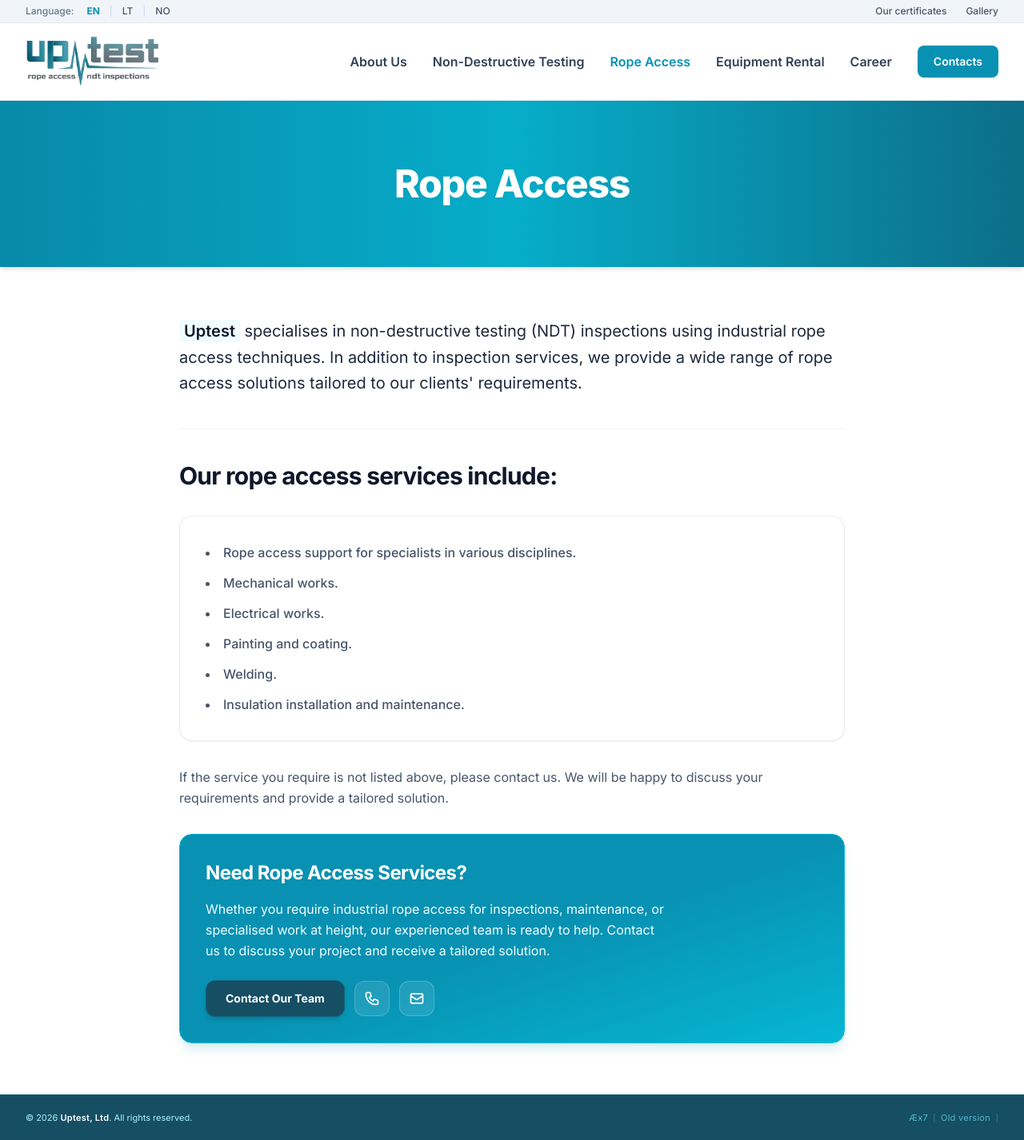
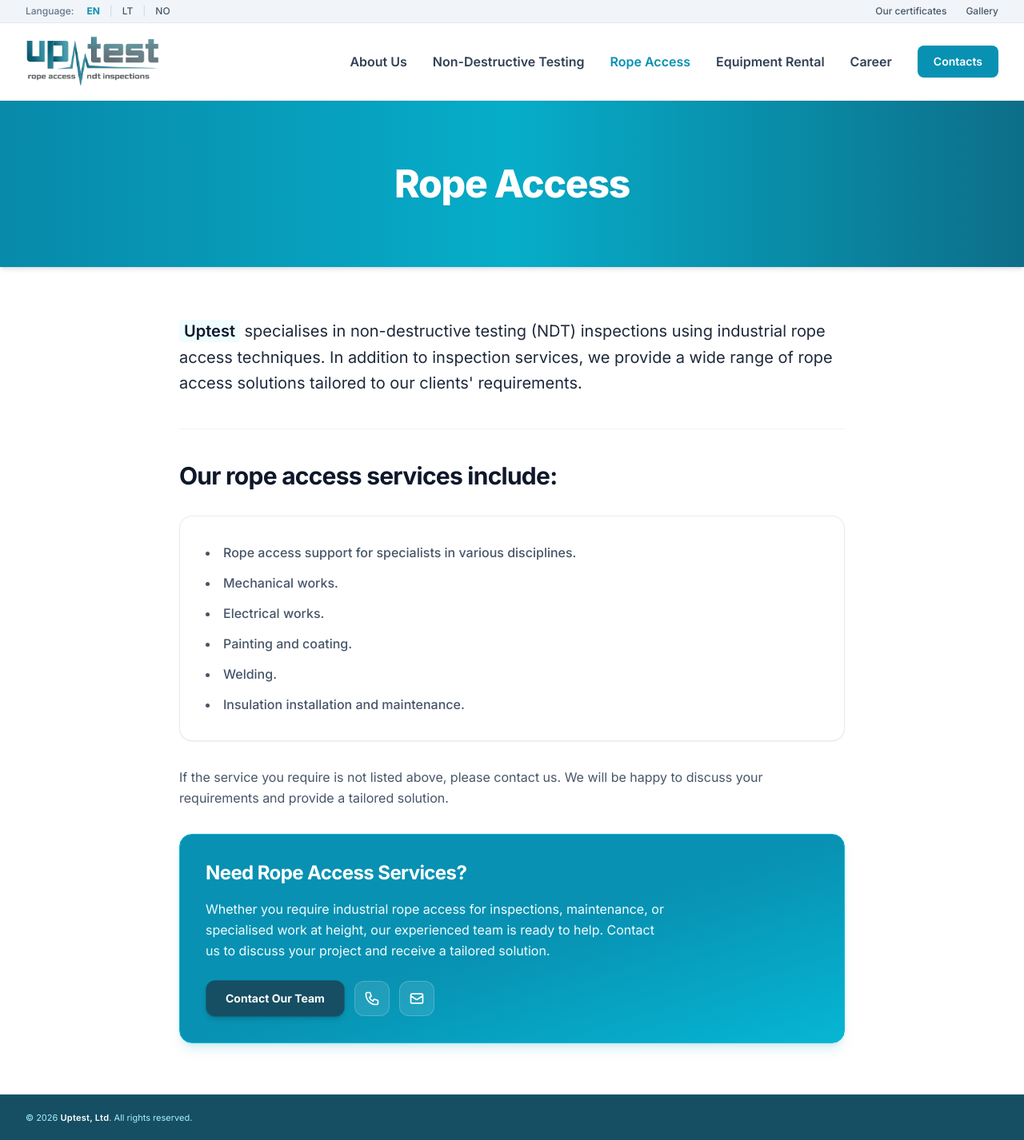
Before and after one commit to mruslys/uptest.no, a Jekyll site: the page built from rope-access/index.html, in a window 1280 px wide. Shown: the whole page at 80% size. Built offline with Jekyll 4.4.1, drawn with Linux system fonts in a browser that asks for light colours; nearby versions of some CDN libraries.

Commit message:
Update footer.html

```diff
--- a/_includes/footer.html
+++ b/_includes/footer.html
@@ -5,7 +5,7 @@
             © 2026 <strong class="text-white font-semibold tracking-wide">{{ data.common[page.lang].company }}</strong>. {{ data.common[page.lang].rights }}
         </p>
 
-        <div class="flex items-center gap-1.5 text-[11px] text-brand-300/60">
+        <div class="hidden flex items-center gap-1.5 text-[11px] text-brand-300/60">
             <span class="hidden font-light">{{ data.common[page.lang].rebuilt_by }}</span>
             <a href="https://xn--x7-1ia.com" target="_blank" rel="noopener noreferrer" class="text-brand-300/70 hover:text-white transition-colors font-normal tracking-wide">
                 Æx7
```
